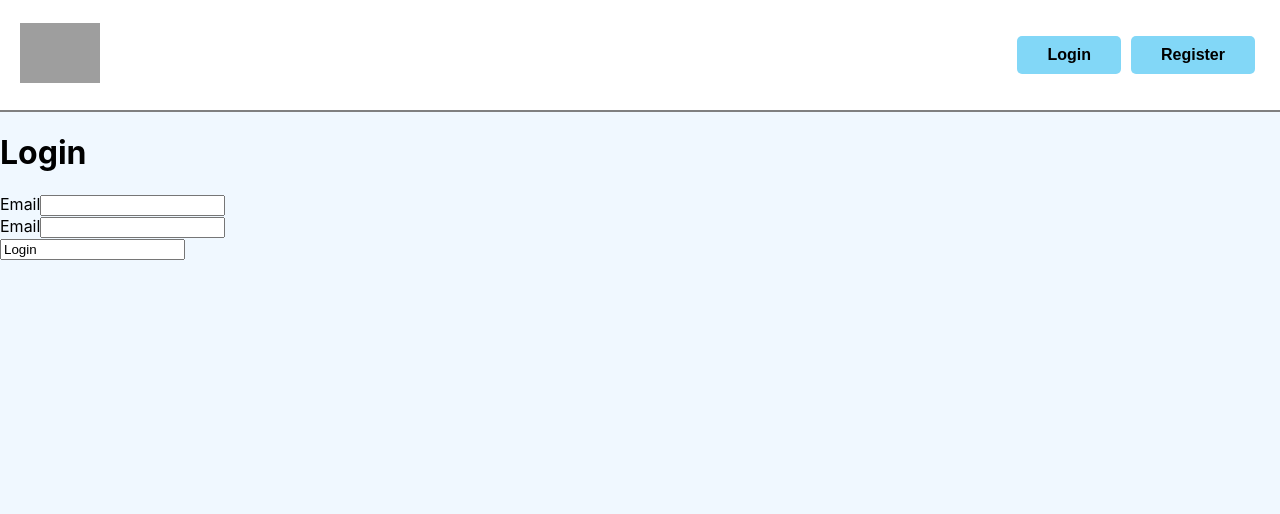
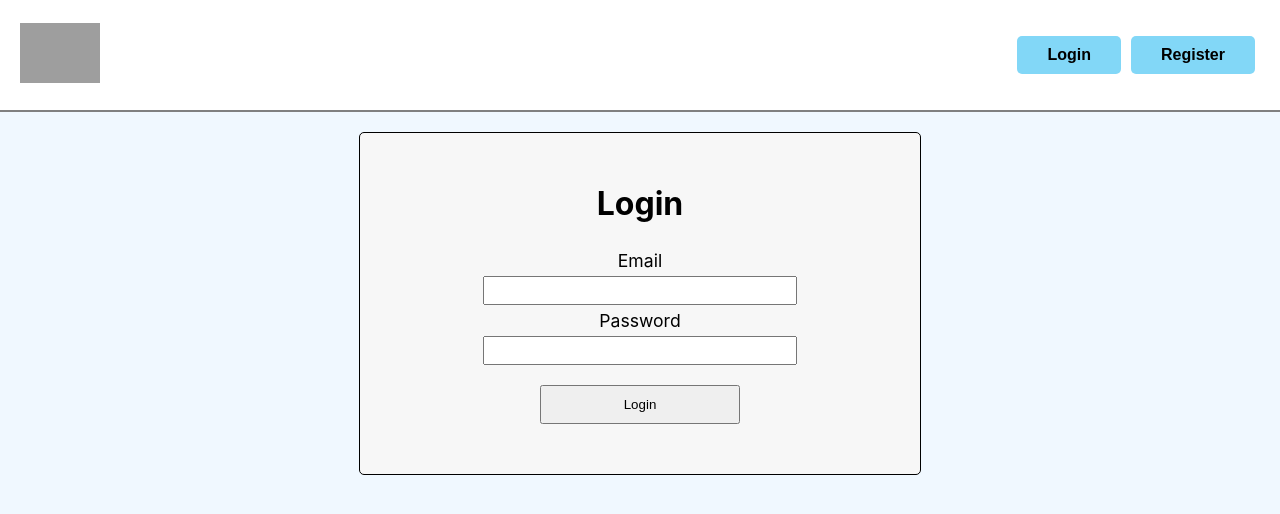
Before and after one commit to batym24/React-atsiskaitymas, a React (Create React App) app: page /login in a window 1280 px wide. Shown: the top 514 px of the page. Built offline with nearby package versions, Linux system fonts and the light colour scheme; data requests are answered from the project's data file; grey boxes are pictures that could not be loaded.

Commit message:
Added styling for login form

```diff
--- a/src/components/Pages/Login.jsx
+++ b/src/components/Pages/Login.jsx
@@ -3,7 +3,42 @@ import {useFormik} from 'formik'
 import * as yup from 'yup'
 
 const StyledMain = styled.main`
+    display: flex;
+    flex-direction: column;
+    align-items: center;
+    border: 1px solid black;
+    width: 500px;
+    margin: 20px auto;
+    padding: 30px;
+    border-radius: 5px;
+    background-color: #f7f7f7;
 
+    form {
+        display: flex;
+        flex-direction: column;
+
+        label {
+            font-size: 1.1rem;
+            padding: 5px;
+        }
+
+        input {
+            width: 300px;
+            padding: 5px;
+        };
+
+        input[type='submit'] {
+            padding: 10px;
+            width: 200px;
+            margin: 20px auto;
+        }
+    }
+
+    form > div {
+        display: flex;
+        flex-direction: column;
+        align-items: center;
+    }
 `
 
 const Login = () => {
@@ -29,7 +64,7 @@ const Login = () => {
         initialValues: values,
         validationSchema: validationSchema,
         onSubmit: (values) => {
-
+            console.log(values)
         }
     })
 
@@ -53,7 +88,7 @@ const Login = () => {
                     }
                 </div>
                 <div>
-                    <label htmlFor="password">Email</label>
+                    <label htmlFor="password">Password</label>
                     <input
                     type="password"
                     name="password"
@@ -67,7 +102,7 @@ const Login = () => {
                         <p style={{color:"tomato"}}>{formik.errors.password}</p>
                     }
                 </div>
-                <input type="login" value={"Login"} />
+                <input type="submit" value={"Login"} />
             </form>
         </StyledMain>
      );
```
